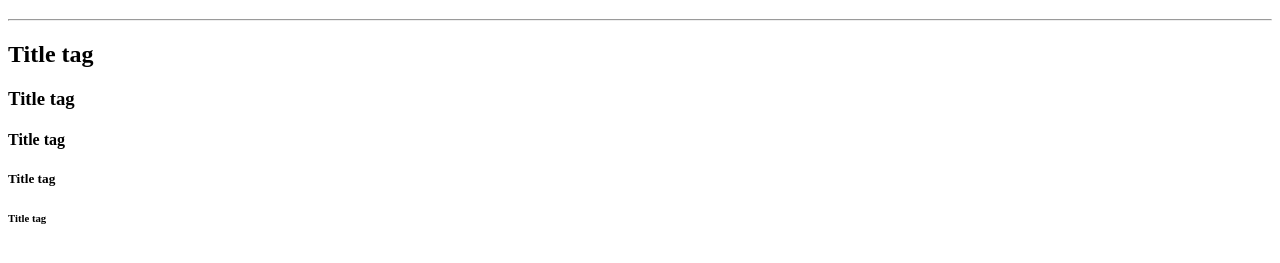
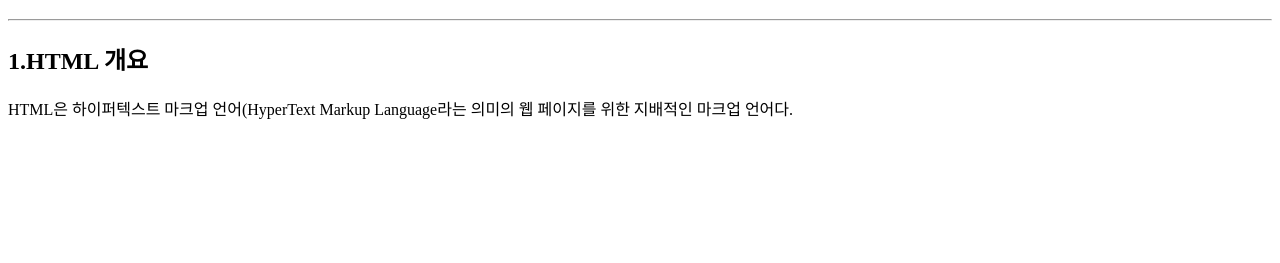
Before and after one commit to apm0204/Web, a plain HTML site: page tag.html in a window 1280 px wide. Shown: the part 61-324 px from the top of the page. Drawn offline with Linux system fonts and the light colour scheme.

Commit message:
Add files via upload

```diff
--- a/tag.html
+++ b/tag.html
@@ -5,12 +5,10 @@
         <meta charset="utf-8"/>
     </head>
     <body>
-        <h1>HTML TAG</h1>
+        <h1>HTML TAG</h1>  <!--  h는 제목, 크기를 1~6까지 사용한다 --> <!-- 본문을 바꿀때 h를 쓰는건 좋지않다 -->
         <hr />
-        <h2>Title tag</h2>
-        <h3>Title tag</h3>
-        <h4>Title tag</h4>
-        <h5>Title tag</h5>
-        <h6>Title tag</h6>
+        <h2>1.HTML 개요</h2>
+        <p>HTML은 하이퍼텍스트 마크업 언어(HyperText Markup Language라는
+            의미의 웹 페이지를 위한 지배적인 마크업 언어다.</p>
     </body>
 </html>
```
